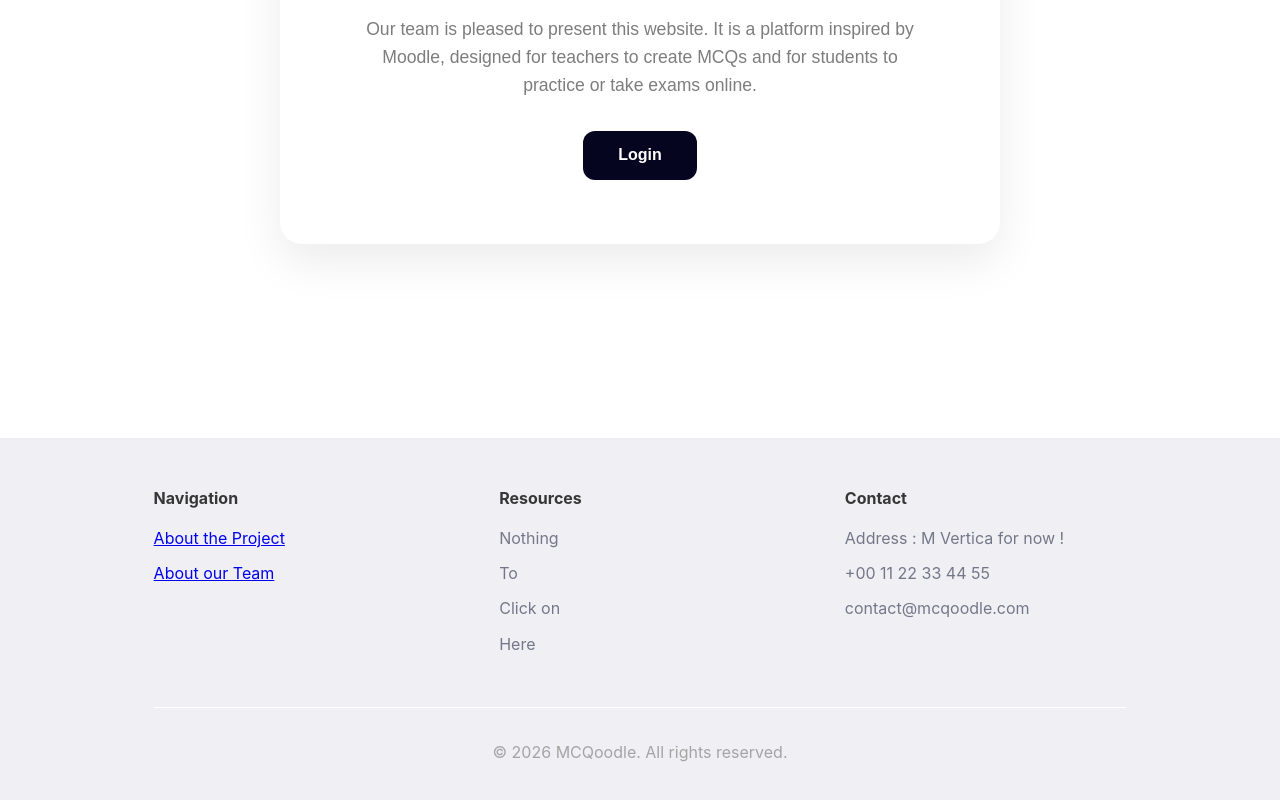
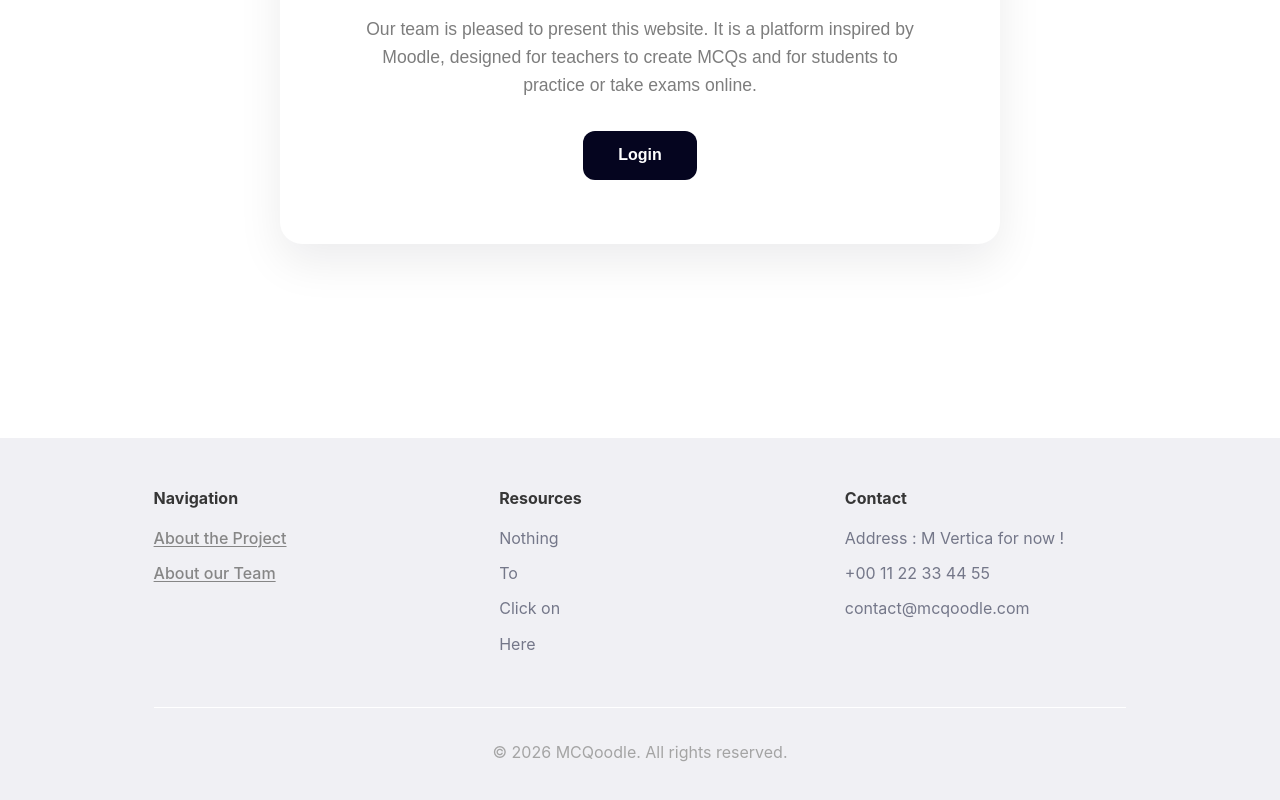
Before and after one commit to matthewcesa/APU-Web-Project, a Vue app in the folder projet/client/: page / in a window 1280 px wide. Shown: the part 426-1226 px from the top of the page. Built offline with nearby package versions, Linux system fonts and the light colour scheme.

Commit message:
Change footer hyperlinks

```diff
--- a/projet/client/src/components/PageFooter.vue
+++ b/projet/client/src/components/PageFooter.vue
@@ -58,6 +58,17 @@
   padding-top: 2rem;
   text-align: center;
   color: #a4a4a4;
+}
+
+.footer a {
+  color: #868686;
+  text-decoration: underline;
+  text-underline-offset: 2px;
+  font-weight: 500;
+}
+
+.footer a:hover {
+  color: #535353;
 }
 
 @media (max-width: 1024px) {
```
